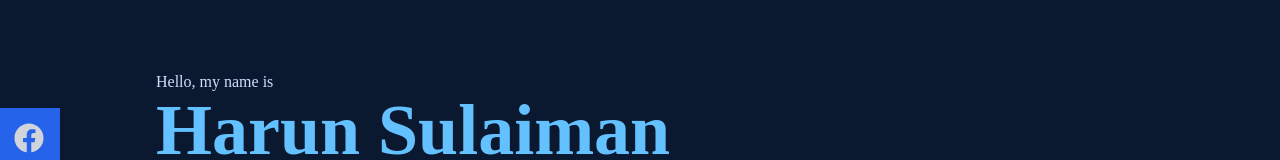
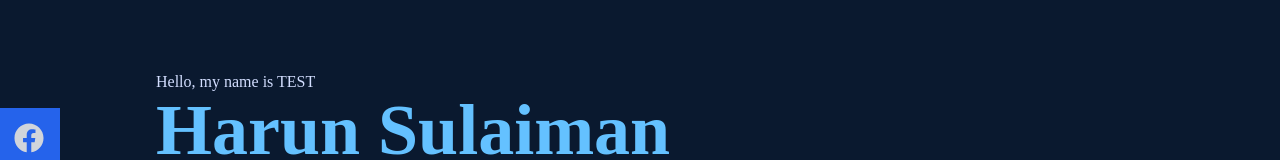
Before and after one commit to Harun-Sulaiman/Harun-Sulaiman.github.io, a React (Create React App) app: page / in a window 1280 px wide. Shown: the part 172-332 px from the top of the page. Built offline with nearby package versions, Linux system fonts and the light colour scheme; the HTML template or start-up script is replaced by a standard one.

Commit message:
Testing push

```diff
--- a/src/components/Home.jsx
+++ b/src/components/Home.jsx
@@ -7,7 +7,7 @@ const Home = () => {
     <div name='home' className='w-full h-screen bg-[#0a192f]'>
 
       <div className='max-w-[1000px] mx-auto px-4 flex flex-col justify-center h-full'>
-        <p className='text-[#d3deff]'>Hello, my name is</p>
+        <p className='text-[#d3deff]'>Hello, my name is TEST</p>
         <h1 className='text-4xl sm:text-7xl font-bold text-[#64c1ff]'>Harun Sulaiman</h1>
         <h2 className='text-4xl sm:text-7xl font-bold text-[#8892b0]'>I'm a Front End Developer.</h2>
         <p className='text-[#d3deff] py-4 max-w-[900px]'>I'm a goal-oriented Front End Developer
```
